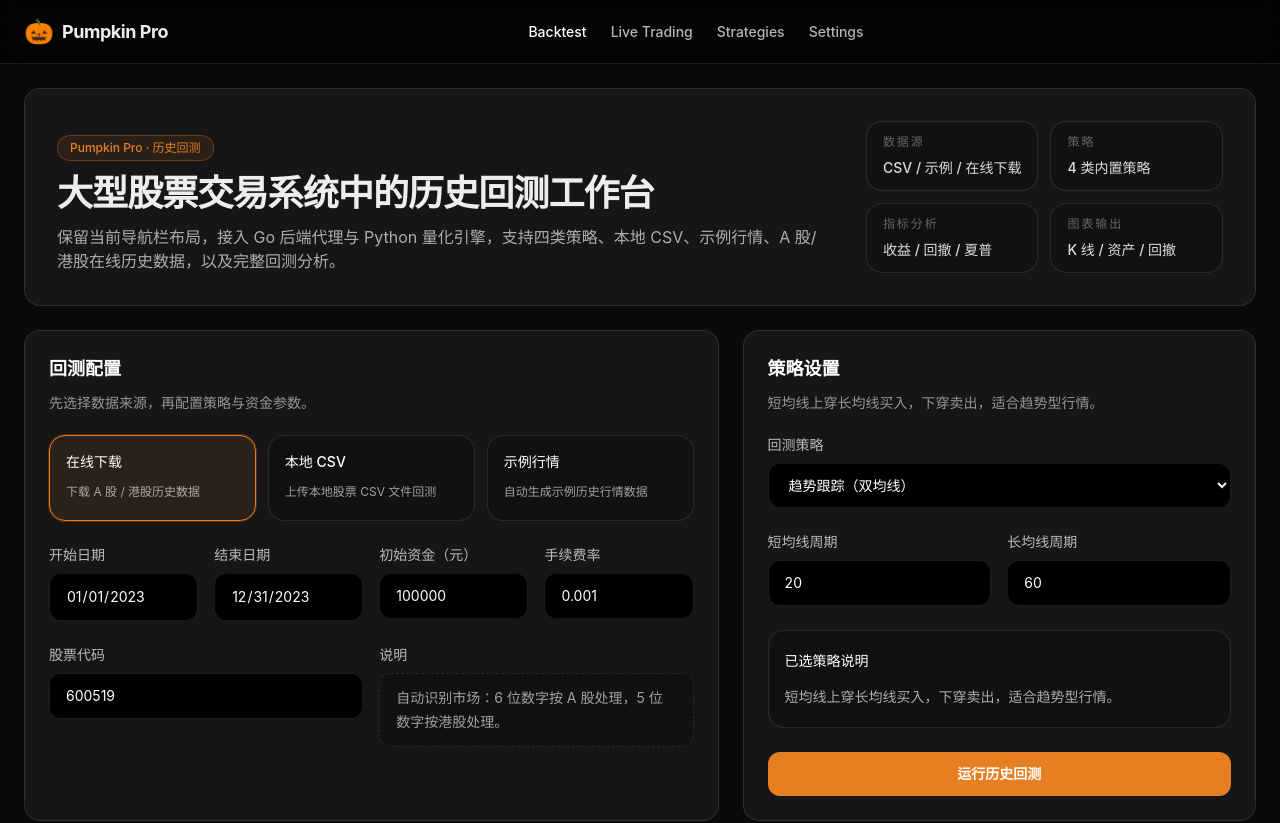
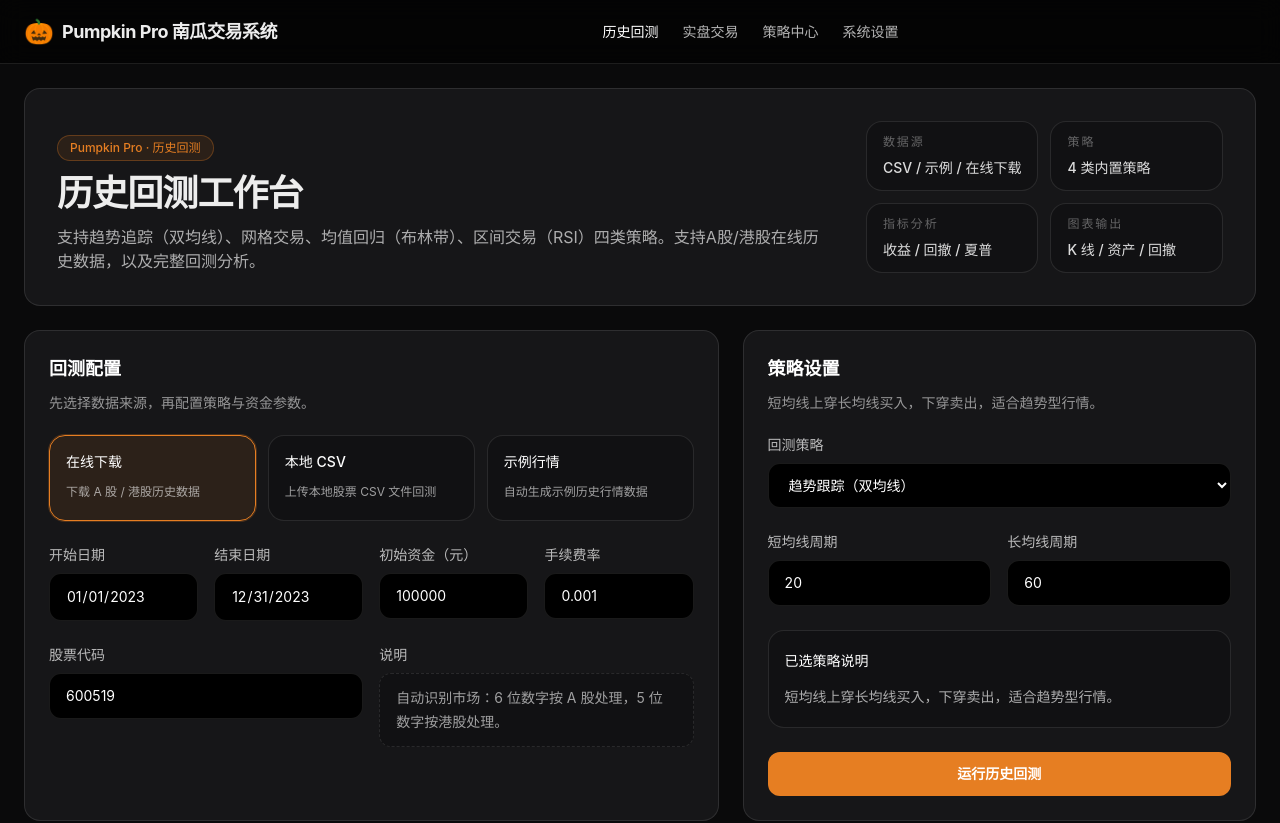
Before and after one commit to woodyyan/pumpkin-pro, a Next.js app in the folder frontend/: page / in a window 1280 px wide. Shown: the top 823 px of the page. Built offline with nearby package versions, Linux system fonts and the light colour scheme.

Commit message:
Rename to chinese

```diff
--- a/frontend/pages/_app.js
+++ b/frontend/pages/_app.js
@@ -12,13 +12,13 @@ function MyApp({ Component, pageProps }) {
         <nav className="fixed top-0 left-0 right-0 h-16 bg-black/60 backdrop-blur-md border-b border-white/10 z-50 flex items-center justify-between px-6">
           <div className="flex items-center space-x-2">
             <span className="text-2xl">🎃</span>
-            <span className="text-lg font-bold tracking-tight">Pumpkin Pro</span>
+            <span className="text-lg font-bold tracking-tight">Pumpkin Pro 南瓜交易系统</span>
           </div>
           <div className="flex space-x-6 text-sm font-medium text-white/70">
-            <a href="/" className="text-white hover:text-white transition">Backtest</a>
-            <a href="#" className="hover:text-white transition">Live Trading</a>
-            <a href="#" className="hover:text-white transition">Strategies</a>
-            <a href="#" className="hover:text-white transition">Settings</a>
+            <a href="/" className="text-white hover:text-white transition">历史回测</a>
+            <a href="#" className="hover:text-white transition">实盘交易</a>
+            <a href="#" className="hover:text-white transition">策略中心</a>
+            <a href="#" className="hover:text-white transition">系统设置</a>
           </div>
           <div className="w-8"></div>
         </nav>
--- a/frontend/pages/index.js
+++ b/frontend/pages/index.js
@@ -344,9 +344,9 @@ export default function BacktestPage() {
               Pumpkin Pro · 历史回测
             </span>
             <div>
-              <h1 className="text-3xl md:text-4xl font-semibold tracking-tight">大型股票交易系统中的历史回测工作台</h1>
+              <h1 className="text-3xl md:text-4xl font-semibold tracking-tight">历史回测工作台</h1>
               <p className="mt-3 text-sm md:text-base text-white/65 leading-7">
-                保留当前导航栏布局，接入 Go 后端代理与 Python 量化引擎，支持四类策略、本地 CSV、示例行情、A 股/港股在线历史数据，以及完整回测分析。
+                支持趋势追踪（双均线）、网格交易、均值回归（布林带）、区间交易（RSI）四类策略。支持A股/港股在线历史数据，以及完整回测分析。
               </p>
             </div>
           </div>
```
